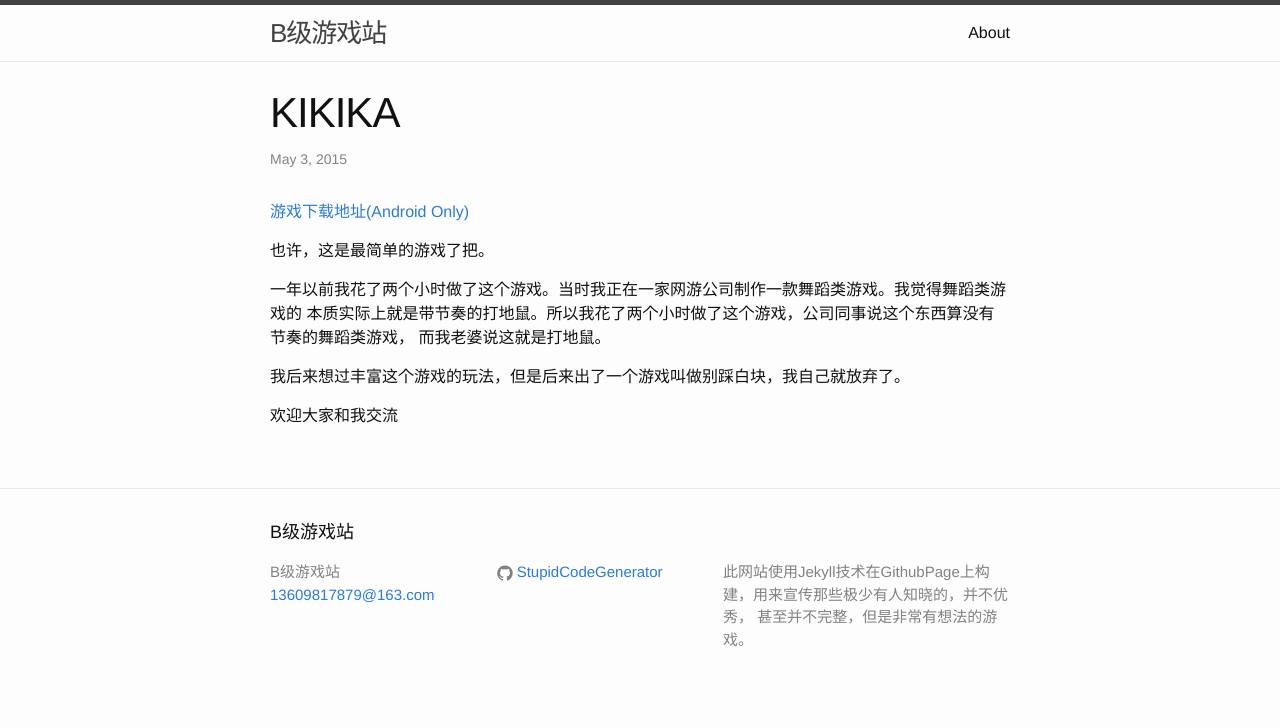
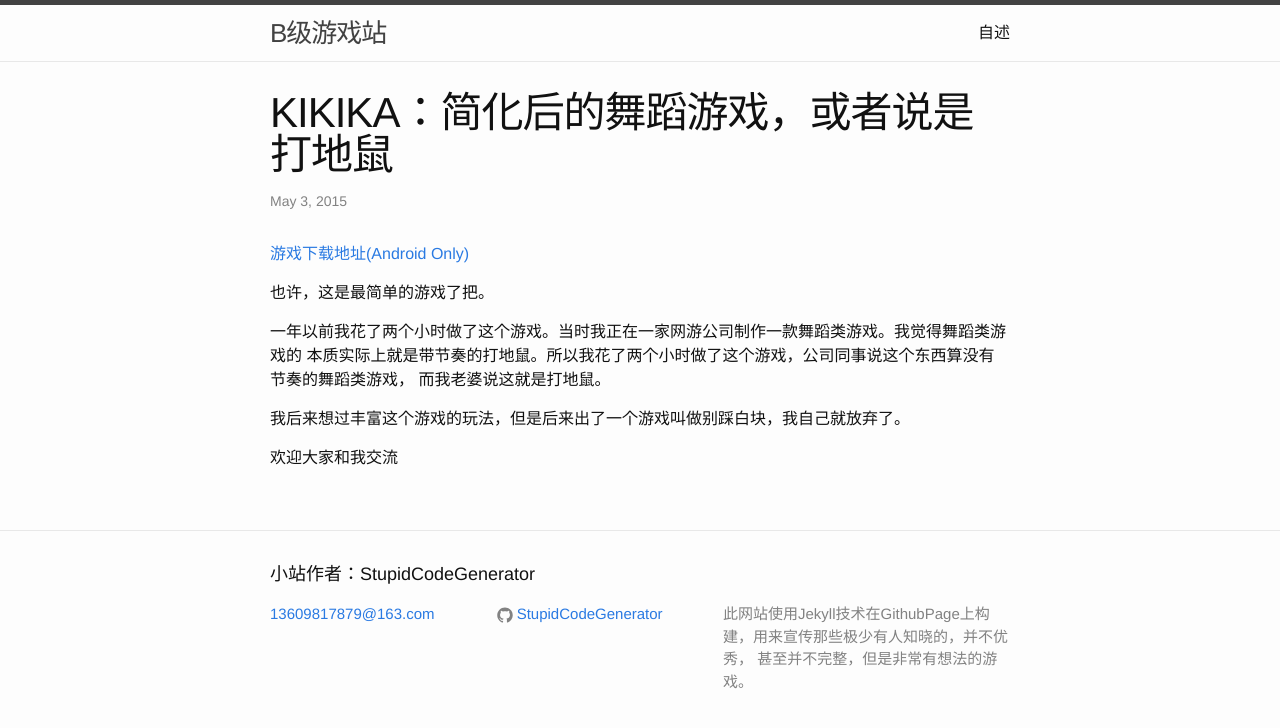
Before and after one commit to StupidCodeGenerator/StupidCodeGenerator.github.io, a Jekyll site: the page built from _posts/2015-05-03-welcome-to-jekyll.markdown, in a window 1280 px wide. Shown: the top 728 px of the page. Built offline with Jekyll 4.4.1, drawn with Linux system fonts in a browser that asks for light colours.

Commit message:
Small fix

```diff
--- a/_includes/footer.html
+++ b/_includes/footer.html
@@ -2,12 +2,11 @@
 
   <div class="wrapper">
 
-    <h2 class="footer-heading">{{ site.title }}</h2>
+    <h2 class="footer-heading">小站作者：StupidCodeGenerator</h2>
 
     <div class="footer-col-wrapper">
       <div class="footer-col footer-col-1">
         <ul class="contact-list">
-          <li>{{ site.title }}</li>
           <li><a href="mailto:{{ site.email }}">{{ site.email }}</a></li>
         </ul>
       </div>
--- a/_posts/2015-05-03-welcome-to-jekyll.markdown
+++ b/_posts/2015-05-03-welcome-to-jekyll.markdown
@@ -1,6 +1,6 @@
 ---
 layout: post
-title:  "KIKIKA"
+title:  "KIKIKA：简化后的舞蹈游戏，或者说是打地鼠"
 date:   2015-05-03 19:09:11
 categories: jekyll update
 ---
--- a/about.md
+++ b/about.md
@@ -1,6 +1,6 @@
 ---
 layout: page
-title: About
+title: 自述
 permalink: /about/
 ---
 
--- a/index.html
+++ b/index.html
@@ -4,7 +4,7 @@ layout: default
 
 <div class="home">
 
-  <h1 class="page-heading">Posts</h1>
+  <h1 class="page-heading">以下内容不定期更新：</h1>
 
   <ul class="post-list">
     {% for post in site.posts %}
@@ -18,6 +18,4 @@ layout: default
     {% endfor %}
   </ul>
 
-  <p class="rss-subscribe">subscribe <a href="{{ "/feed.xml" | prepend: site.baseurl }}">via RSS</a></p>
-
 </div>
```
Also changed, not shown: 4 other files.
